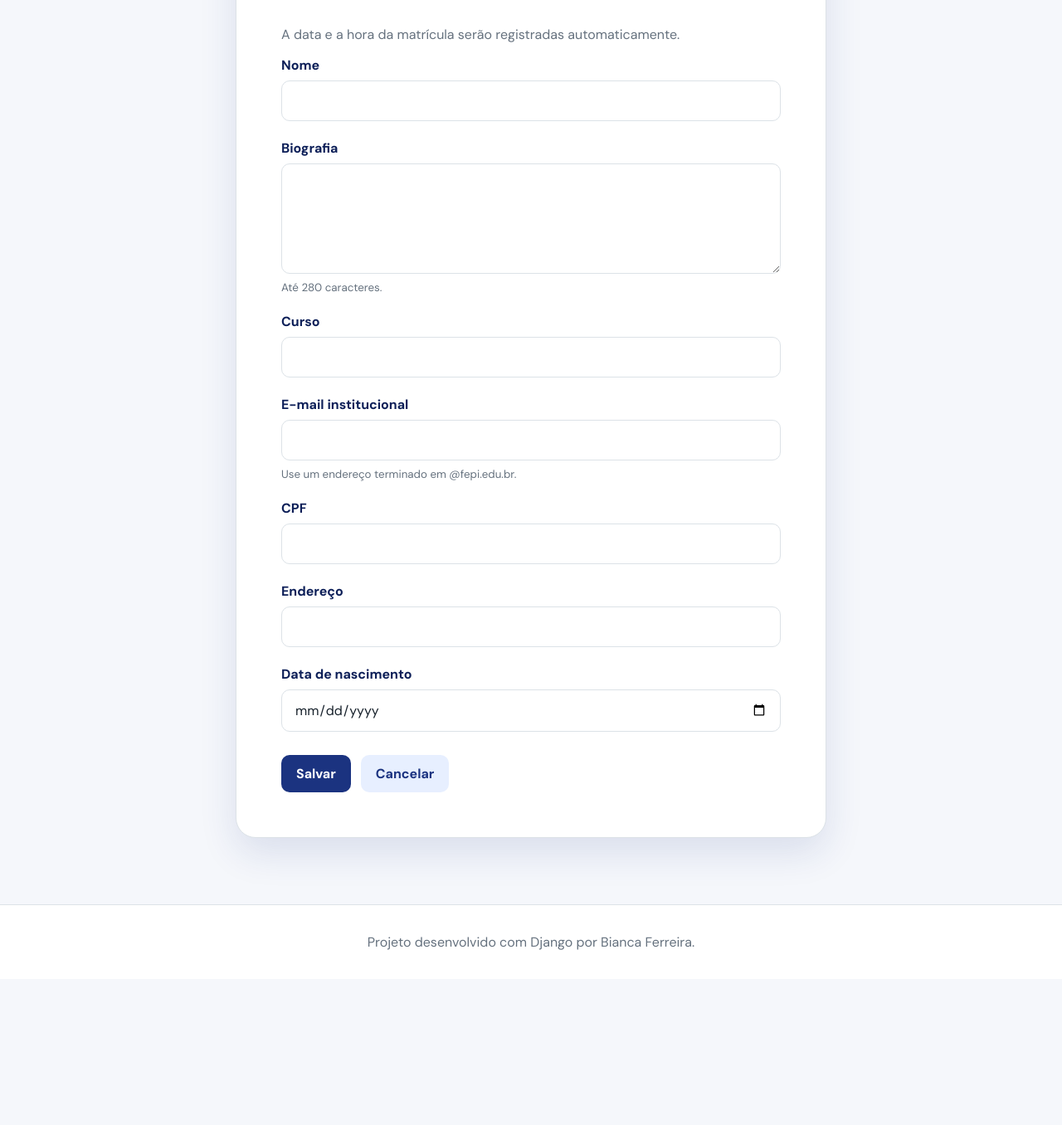
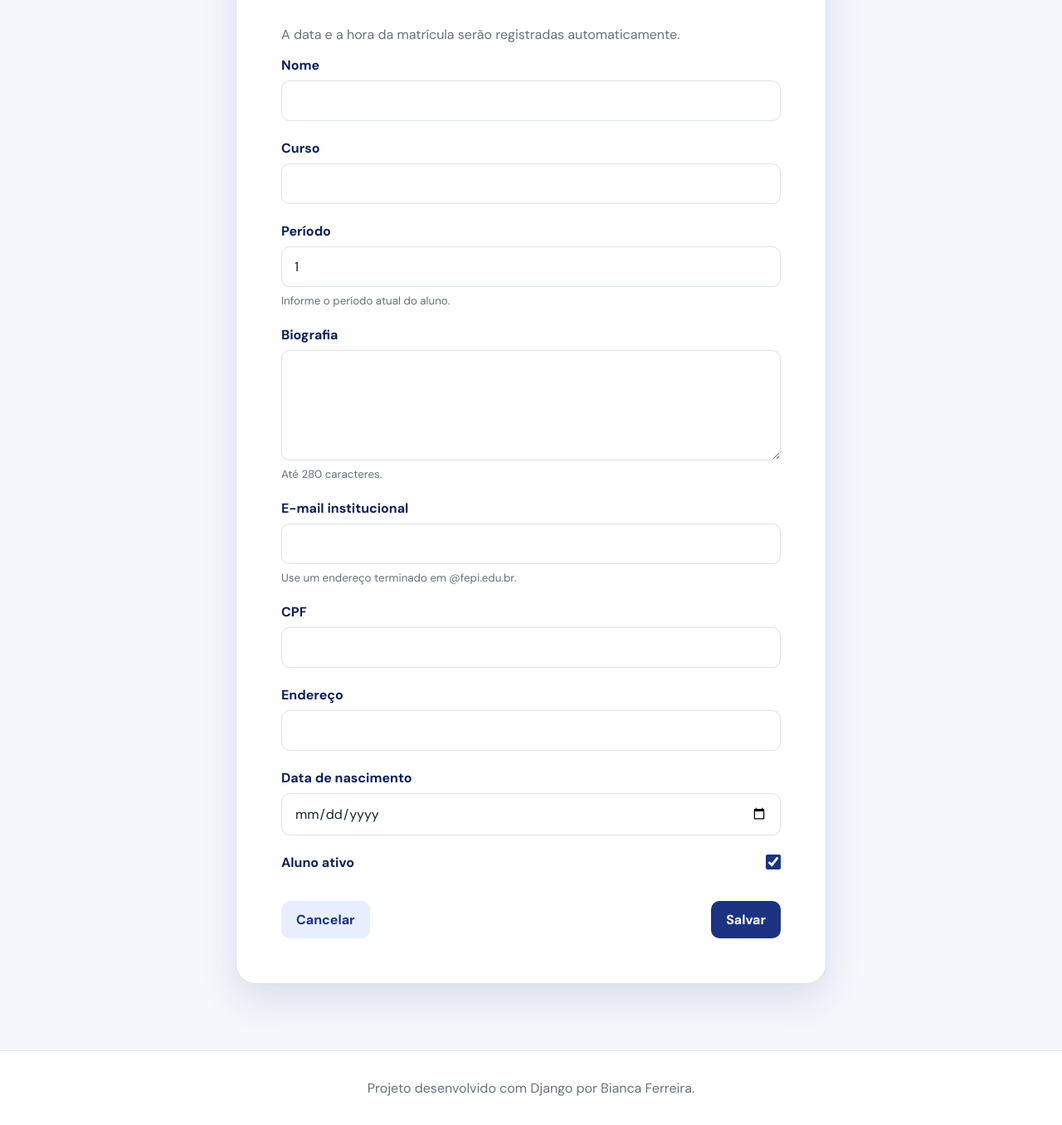
Before and after one commit to Biancafrs/cartao-identidade-aluno, a Django app: page /aluno/novo/ in a window 1280 px wide. Shown: the part 357-1713 px from the top of the page at 83% size. Before the commit the page ends 1502 px from the top, so only its background shows below. Run offline with Django 5.2, Linux system fonts and the light colour scheme.

Commit message:
fix: adiciona mais 2 campos

```diff
--- a/aluno/admin.py
+++ b/aluno/admin.py
@@ -4,7 +4,7 @@ from .models import Aluno
 
 @admin.register(Aluno)
 class AlunoAdmin(admin.ModelAdmin):
-    list_display = ('nome', 'curso', 'cpf', 'email_institucional', 'matriculado_em')
+    list_display = ('nome', 'curso', 'periodo', 'ativo', 'cpf', 'email_institucional', 'matriculado_em')
     search_fields = ('nome', 'cpf')
-    list_filter = ('curso',)
+    list_filter = ('curso', 'periodo', 'ativo')
     readonly_fields = ('matriculado_em',)
--- a/aluno/forms.py
+++ b/aluno/forms.py
@@ -8,21 +8,26 @@ class AlunoForm(forms.ModelForm):
         model = Aluno
         fields = (
             'nome',
+            'curso',
+            'periodo',
             'bio',
-            'curso',
             'email_institucional',
             'cpf',
             'endereco',
             'data_nascimento',
+            'ativo',
         )
         labels = {
+            'periodo': 'Período',
             'bio': 'Biografia',
             'email_institucional': 'E-mail institucional',
             'cpf': 'CPF',
             'endereco': 'Endereço',
             'data_nascimento': 'Data de nascimento',
+            'ativo': 'Aluno ativo',
         }
         help_texts = {
+            'periodo': 'Informe o período atual do aluno.',
             'bio': 'Até 280 caracteres.',
             'email_institucional': 'Use um endereço terminado em @fepi.edu.br.',
         }
--- a/aluno/models.py
+++ b/aluno/models.py
@@ -11,6 +11,7 @@ def validar_email_institucional(email):
 class Aluno(models.Model):
     nome = models.CharField(max_length=100)
     curso = models.CharField(max_length=100)
+    periodo = models.PositiveSmallIntegerField(default=1)
     bio = models.TextField(max_length=280)
     matriculado_em = models.DateTimeField(auto_now_add=True)
     email_institucional = models.EmailField(
@@ -28,6 +29,7 @@ class Aluno(models.Model):
     )
     endereco = models.CharField(max_length=200)
     data_nascimento = models.DateField()
+    ativo = models.BooleanField(default=True)
 
     @property
     def cpf_mascarado(self):
@@ -40,3 +42,8 @@ class Aluno(models.Model):
 
     def __str__(self):
         return self.nome
+
+    class Meta:
+        ordering = ['nome']
+        verbose_name = 'Aluno'
+        verbose_name_plural = 'Alunos'
--- a/aluno/static/alunos/css/style.css
+++ b/aluno/static/alunos/css/style.css
@@ -584,6 +584,23 @@ a {
     font: inherit;
 }
 
+.campo-checkbox {
+    display: flex;
+    align-items: center;
+    justify-content: space-between;
+    gap: 10px;
+    margin-bottom: 36px;
+}
+
+.campo-checkbox input[type="checkbox"] {
+    display: block;
+    width: 18px !important;
+    height: 18px !important;
+    margin: 0;
+    padding: 0;
+    accent-color: var(--azul);
+}
+
 .campo textarea {
     resize: vertical;
 }
@@ -608,10 +625,19 @@ a {
 }
 
 .acoes-formulario {
-    display: flex;
+    display: grid;
+    width: 100%;
+    grid-template-columns: 1fr 1fr;
     margin-top: 28px;
     gap: 12px;
-    flex-wrap: wrap;
+}
+
+.acoes-formulario .botao-secundario {
+    justify-self: start;
+}
+
+.acoes-formulario .botao-primario {
+    justify-self: end;
 }
 
 .botao {
--- a/aluno/templates/detalhe.html
+++ b/aluno/templates/detalhe.html
@@ -6,13 +6,15 @@
   <article class="identidade">
     <div class="identidade-lateral">
       <span class="avatar avatar-grande" aria-hidden="true">{{ aluno.nome|first|upper }}</span>
-      <span class="status"><i></i> Perfil ativo</span>
+      <span class="status"><i></i> {% if aluno.ativo %}Perfil ativo{% else %}Perfil inativo{% endif %}</span>
     </div>
     <div class="identidade-conteudo">
       <p class="etiqueta">IDENTIDADE · {{ aluno.pk|stringformat:'04d' }}</p>
       <h1>{{ aluno.nome }}</h1>
       <p class="curso">{{ aluno.curso }}</p>
       <dl class="dados-aluno">
+        <div><dt>Período</dt><dd>{{ aluno.periodo }}º período</dd></div>
+        <div><dt>Situação</dt><dd>{% if aluno.ativo %}Ativo{% else %}Inativo{% endif %}</dd></div>
         <div><dt>CPF</dt><dd>{{ aluno.cpf_mascarado }}</dd></div>
         <div><dt>E-mail institucional</dt><dd>{{ aluno.email_institucional }}</dd></div>
         <div><dt>Data de nascimento</dt><dd>{{ aluno.data_nascimento|date:'d/m/Y' }}</dd></div>
--- a/aluno/templates/form_aluno.html
+++ b/aluno/templates/form_aluno.html
@@ -11,16 +11,21 @@
       {% csrf_token %}
       {% if form.non_field_errors %}<div class="erros-formulario">{{ form.non_field_errors }}</div>{% endif %}
       {% for field in form %}
-        <div class="campo">
-          <label for="{{ field.id_for_label }}">{{ field.label }}</label>
-          {{ field }}
+        <div class="campo{% if field.field.widget.input_type == 'checkbox' %} campo-checkbox{% endif %}">
+          {% if field.field.widget.input_type == 'checkbox' %}
+            <label for="{{ field.id_for_label }}">{{ field.label }}</label>
+            {{ field }}
+          {% else %}
+            <label for="{{ field.id_for_label }}">{{ field.label }}</label>
+            {{ field }}
+          {% endif %}
           {% if field.help_text %}<small>{{ field.help_text }}</small>{% endif %}
           {% for error in field.errors %}<span class="erro-campo">{{ error }}</span>{% endfor %}
         </div>
       {% endfor %}
       <div class="acoes-formulario">
+        <a class="botao botao-secundario" href="{% url 'alunos:lista' %}">Cancelar</a>
         <button class="botao botao-primario" type="submit">Salvar</button>
-        <a class="botao botao-secundario" href="{% url 'alunos:lista' %}">Cancelar</a>
       </div>
     </form>
   </div>
--- a/aluno/templates/lista.html
+++ b/aluno/templates/lista.html
@@ -49,7 +49,7 @@
               </div>
             </div>
           </div>
-          <p class="curso">{{ aluno.curso }}</p><h3>{{ aluno.nome }}</h3><p class="bio">{{ aluno.bio }}</p><p class="cpf-cartao">CPF: {{ aluno.cpf_mascarado }}</p>
+          <p class="curso">{{ aluno.curso }} · {{ aluno.periodo }}º período</p><h3>{{ aluno.nome }}</h3><p class="bio">{{ aluno.bio }}</p><p class="cpf-cartao">CPF: {{ aluno.cpf_mascarado }} · {% if aluno.ativo %}Ativo{% else %}Inativo{% endif %}</p>
           <div class="acoes-cartao"><a href="{% url 'alunos:detalhe' aluno.pk %}">Ver identidade</a></div>
         </article>
       {% endfor %}
```
Also changed, not shown: aluno/tests.py (+8 -0 lines), README.md, aluno/migrations/0005_alter_aluno_options_aluno_ativo_aluno_periodo_and_more.py (added).
